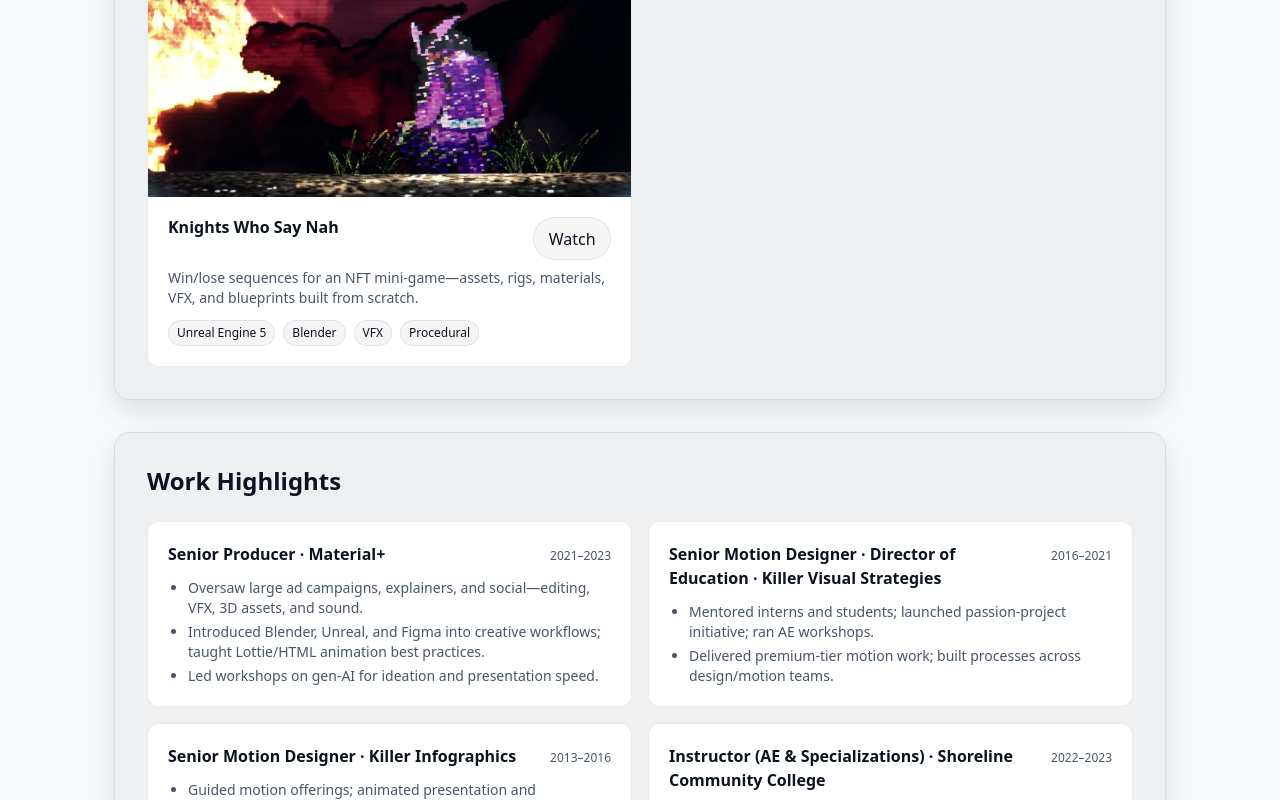
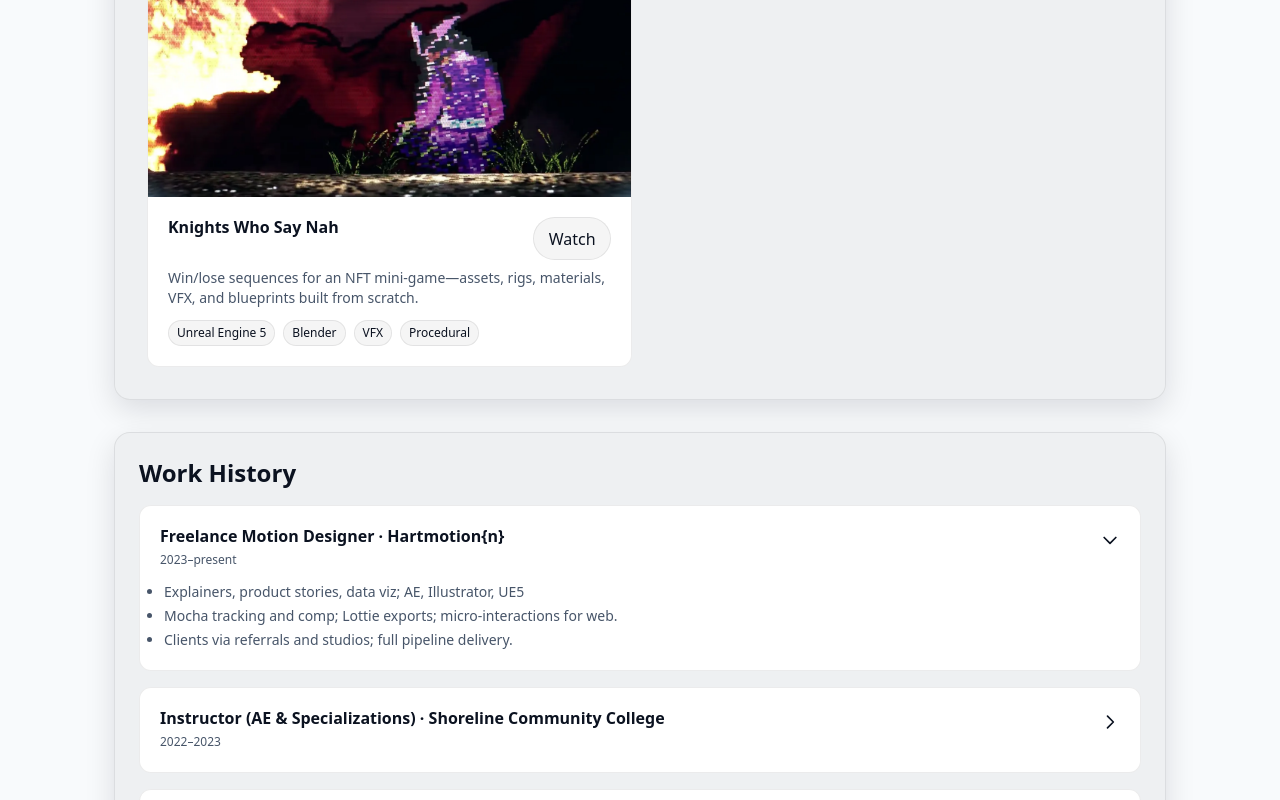
Before and after one commit to sakhaltai/sakhaltai.github.io, a React (Vite) app: page / in a window 1280 px wide. Shown: the part 2000-2800 px from the top of the page. Built offline with nearby package versions, Linux system fonts and the light colour scheme.

Commit message:
Convert WorkHistory again to vertical single-open accordions

```diff
--- a/src/App.tsx
+++ b/src/App.tsx
@@ -2,7 +2,7 @@ import React from "react";
 import { Routes, Route, Link } from "react-router-dom";
 import Footer from "./components/Footer";
 import Home from "./pages/Home";
-import Archive from "./pages/Archive";
+import Teaching from "./pages/Teaching";
 
 export default function App() {
   return (
@@ -24,15 +24,15 @@ export default function App() {
           <a className="btn" href="/#contact">
             Contact
           </a>
-          <Link className="btn" to="/archive">
-            Archive
+          <Link className="btn" to="/teaching">
+            Teaching
           </Link>
         </nav>
       </header>
 
       <Routes>
         <Route path="/" element={<Home />} />
-        <Route path="/archive" element={<Archive />} />
+        <Route path="/teaching" element={<Teaching />} />
       </Routes>
 
       <Footer />
--- a/src/components/WorkHistory.tsx
+++ b/src/components/WorkHistory.tsx
@@ -2,36 +2,73 @@ import React from "react";
 import { work } from "../content";
 
 export default function WorkHistory() {
+  const wrapRef = React.useRef<HTMLDivElement>(null);
+
+  // Ensure only one <details> is open at a time
+  function handleToggle(openIndex: number) {
+    const wrap = wrapRef.current;
+    if (!wrap) return;
+    const items = Array.from(wrap.querySelectorAll("details"));
+    items.forEach((el, i) => {
+      if (i !== openIndex && el.hasAttribute("open"))
+        el.removeAttribute("open");
+    });
+  }
+
   return (
     <section
       id="work"
-      className="rounded-2xl bg-[var(--card)] border border-[var(--border)] p-6 md:p-8 shadow-card"
+      className="rounded-2xl bg-[var(--card)] border border-[var(--border)] p-4 md:p-6 shadow-card"
     >
-      <h2 className="text-xl md:text-2xl font-bold text-[var(--text)] mb-6">
-        Work Highlights
+      <h2 className="text-xl md:text-2xl font-bold text-[var(--text)] mb-3 md:mb-4">
+        Work History
       </h2>
-      <ul className="grid md:grid-cols-2 gap-4">
-        {work.jobs.map((job) => (
-          <li
-            key={job.company + job.role}
-            className="group rounded-xl border border-[var(--border)] p-5 bg-[color:var(--bg-elev)] hover:border-cyan-300/60 transition-colors"
+
+      <div
+        ref={wrapRef}
+        className="space-y-3 md:space-y-4 [&_summary::-webkit-details-marker]:hidden"
+      >
+        {work.jobs.map((job, i) => (
+          <details
+            key={job.company + job.role + i}
+            onToggle={() => handleToggle(i)}
+            className="group rounded-xl border border-[var(--border)] bg-[color:var(--bg-elev)]"
+            {...(i === 0 ? { open: true } : {})}
           >
-            <div className="flex items-baseline justify-between gap-4">
-              <h3 className="font-semibold text-[var(--text)]">
-                {job.role} · {job.company}
-              </h3>
-              <span className="text-xs text-[var(--muted)] whitespace-nowrap">
-                {job.period}
-              </span>
-            </div>
-            <ul className="mt-3 list-disc pl-5 text-sm text-[var(--muted)] space-y-1">
-              {job.points.map((p, i) => (
-                <li key={i}>{p}</li>
+            <summary className="list-none cursor-pointer flex items-start justify-between gap-4 p-5">
+              <div className="min-w-0">
+                <h3 className="font-semibold text-[var(--text)] leading-tight">
+                  {job.role} · {job.company}
+                </h3>
+                <span className="text-xs text-[var(--muted)]">
+                  {job.period}
+                </span>
+              </div>
+              {/* chevron */}
+              <svg
+                className="mt-1 size-5 shrink-0 transition-transform duration-200 group-open:rotate-90"
+                viewBox="0 0 24 24"
+                fill="none"
+                aria-hidden="true"
+              >
+                <path
+                  d="M9 5l7 7-7 7"
+                  stroke="currentColor"
+                  strokeWidth="2"
+                  strokeLinecap="round"
+                  strokeLinejoin="round"
+                />
+              </svg>
+            </summary>
+
+            <ul className="px-5 pb-5 -mt-2 list-disc pl-6 text-sm text-[var(--muted)] space-y-1">
+              {job.points.map((p: string, idx: number) => (
+                <li key={idx}>{p}</li>
               ))}
             </ul>
-          </li>
+          </details>
         ))}
-      </ul>
+      </div>
     </section>
   );
 }
--- a/src/content.ts
+++ b/src/content.ts
@@ -97,13 +97,34 @@ export const about = {
 export const work = {
   jobs: [
     {
+      company: "Hartmotion{n}",
+      role: "Freelance Motion Designer",
+      period: "2023–present",
+      points: [
+        "Explainers, product stories, data viz; AE, Illustrator, UE5",
+        "Mocha tracking and comp; Lottie exports; micro-interactions for web.",
+        "Clients via referrals and studios; full pipeline delivery.",
+      ],
+    },
+    {
+      company: "Shoreline Community College",
+      role: "Instructor (AE & Specializations)",
+      period: "2022–2023",
+      points: [
+        "Authored and taught VCT 278, an brand new offering at Shoreline Community College, a comprehensive After Effects overview course intended to turn novices into hire-ready motion designers.",
+        "Created course curriculum from scratch, including weekly assignments, special exercises, lectures, demonstrations, sample projects, and best practices.",
+        "Created hundreds of hours of tutorials and virtual classes for students.",
+        "Created ScriptUI Panels and tools to expedite student's acquisition of After Effects basics.",
+      ],
+    },
+    {
       company: "Material+",
       role: "Senior Producer",
       period: "2021–2023",
       points: [
-        "Oversaw large ad campaigns, explainers, and social—editing, VFX, 3D assets, and sound.",
-        "Introduced Blender, Unreal, and Figma into creative workflows; taught Lottie/HTML animation best practices.",
-        "Led workshops on gen‑AI for ideation and presentation speed.",
+        "Oversaw campaigns and explainers—editing, VFX, 3D assets, and sound.",
+        "Introduced Blender/Unreal/Figma; taught Lottie/HTML animation best practices.",
+        "Led workshops on gen-AI for quicker ideation and decks.",
       ],
     },
     {
@@ -111,31 +132,14 @@ export const work = {
       role: "Senior Motion Designer · Director of Education",
       period: "2016–2021",
       points: [
-        "Mentored interns and students; launched passion‑project initiative; ran AE workshops.",
-        "Delivered premium‑tier motion work; built processes across design/motion teams.",
-      ],
-    },
-    {
-      company: "Killer Infographics",
-      role: "Senior Motion Designer",
-      period: "2013–2016",
-      points: [
-        "Guided motion offerings; animated presentation and premium‑tier projects end‑to‑end.",
-      ],
-    },
-    {
-      company: "Shoreline Community College",
-      role: "Instructor (AE & Specializations)",
-      period: "2022–2023",
-      points: [
-        "Authored VCT 278 (Intro to After Effects) and taught Specializations (student‑driven focus).",
-        "Recorded virtual classes and tutorials; mentored 1:1 with custom learning paths.",
+        "Mentored interns+students; launched passion-project initiative; ran AE workshops.",
+        "Delivered premium motion work; built workflow processes across design/motion teams.",
       ],
     },
   ],
 };
 
-export const archive = {
+export const teaching = {
   videos: [
     "https://www.youtube.com/embed/V5dkLbTDiT4?si=o2zHH_CaTGeKHG-1",
     "https://www.youtube.com/embed/I6iSCFuP5-0?si=pE48lTYqC-KPhWLo",
--- a/src/index.css
+++ b/src/index.css
@@ -42,3 +42,7 @@ body { background: var(--bg); color: var(--text); }
 
 /* Utilities for cards */
 .shadow-card { box-shadow: 0 10px 30px rgba(2,6,23,.12); }
+
+/* hide horizontal scrollbar for the carousel, keep it scrollable */
+.no-scrollbar::-webkit-scrollbar { display: none; }
+.no-scrollbar { -ms-overflow-style: none; scrollbar-width: none; }
--- a/src/pages/Archive.tsx
+++ b/src/pages/Teaching.tsx
@@ -1,7 +1,7 @@
 import React from "react";
-import { archive } from "../content";
+import { teaching } from "../content";
 
-export default function Archive() {
+export default function Teaching() {
   return (
     <main className="grid gap-6 md:gap-8">
       <section className="rounded-2xl bg-[var(--card)] border border-[var(--border)] p-6 md:p-8 shadow-card">
@@ -13,7 +13,7 @@ export default function Archive() {
           Unreal).
         </p>
         <div className="mt-6 grid md:grid-cols-2 gap-4">
-          {archive.videos.map((src) => (
+          {teaching.videos.map((src) => (
             <div
               key={src}
               className="aspect-video rounded-xl overflow-hidden border border-[var(--border)] bg-black/60"
@@ -21,7 +21,7 @@ export default function Archive() {
               <iframe
                 className="w-full h-full"
                 src={src}
-                title="Archive video"
+                title="Teaching videos"
                 allow="accelerometer; autoplay; clipboard-write; encrypted-media; gyroscope; picture-in-picture; web-share"
                 allowFullScreen
               />
@@ -29,7 +29,7 @@ export default function Archive() {
           ))}
         </div>
         <div className="mt-6 flex flex-wrap gap-3">
-          {archive.playlists.map((p) => (
+          {teaching.playlists.map((p) => (
             <a
               key={p.url}
               href={p.url}
```
